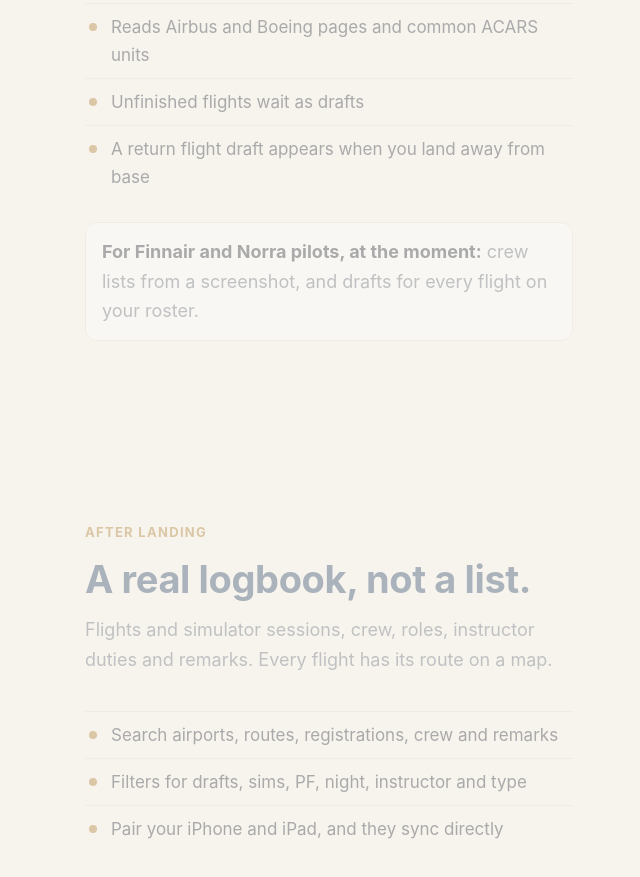
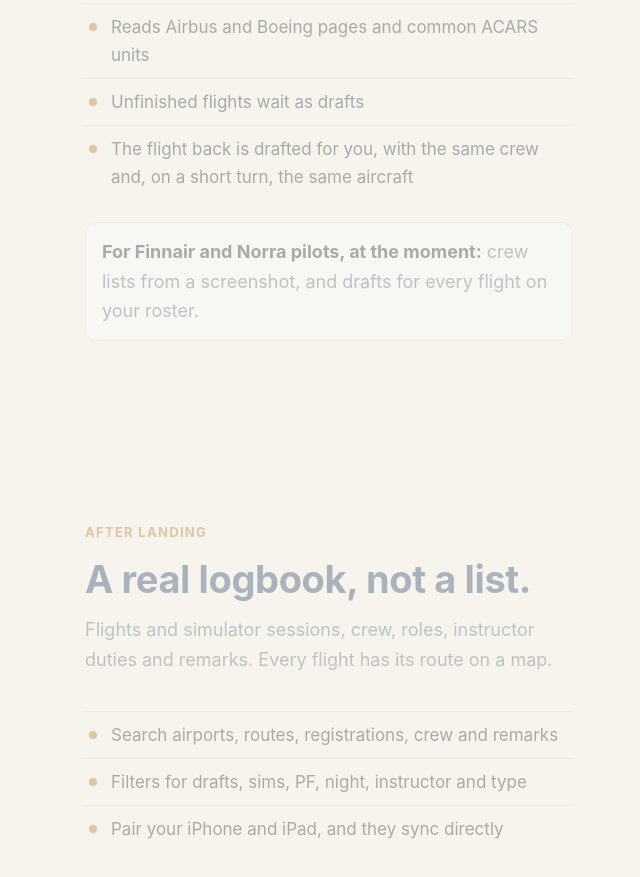
Before and after one commit to tkylmane/blocklog-site, a plain HTML site: page index.html in a window 1280 px wide. Shown: the part 2699-3576 px from the top of the page, without its empty margins (35-675 px from the left). Drawn offline with Linux system fonts and the light colour scheme.

Commit message:
Homepage says the return flight draft brings the crew and, on short turns, the aircraft
Co-Authored-By: Claude Opus 5.5 <noreply@anthropic.com>

```diff
--- a/index.html
+++ b/index.html
@@ -132,7 +132,7 @@
           <ul>
             <li>Reads Airbus and Boeing pages and common ACARS units</li>
             <li>Unfinished flights wait as drafts</li>
-            <li>A return flight draft appears when you land away from base</li>
+            <li>The flight back is drafted for you, with the same crew and, on a short turn, the same aircraft</li>
           </ul>
           <p class="extra"><strong>For Finnair and Norra pilots, at the moment:</strong> crew lists from a screenshot, and drafts for every flight on your roster.</p>
           <img class="phone step-shot" src="img/add-flight.jpg" width="598" height="1300" loading="lazy" alt="Add flight screen with a button to scan FMS times">
```
